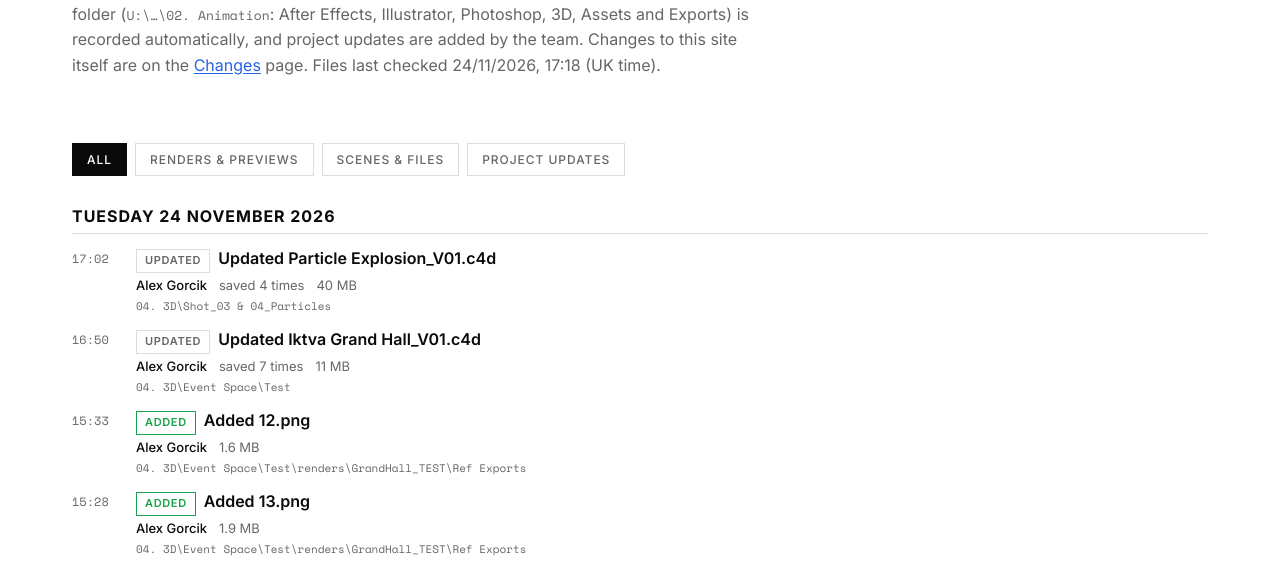
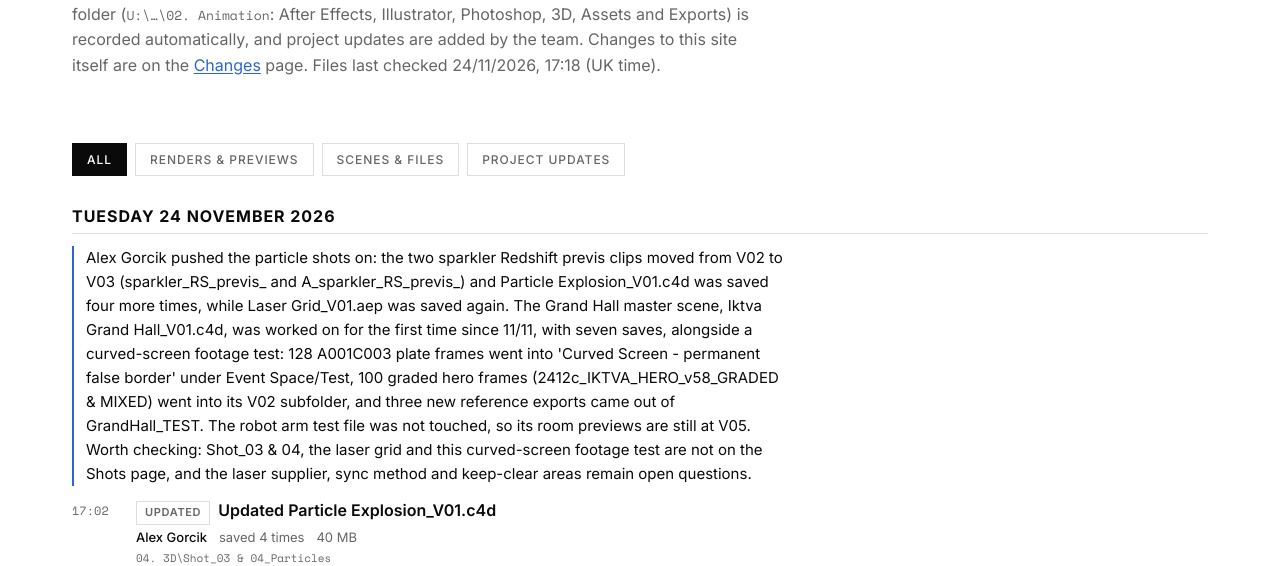
Before and after one commit to rd-code-storage/iktva, an Astro site: page /iktva/timeline in a window 1280 px wide. Shown: the part 269-835 px from the top of the page. Built offline with nearby package versions, Linux system fonts and the light colour scheme; Astro itself is replaced by a stand-in of ours.

Commit message:
Daily summary 24/11/2026
Co-Authored-By: Claude <noreply@anthropic.com>

```diff
--- a/src/content/summaries.json
+++ b/src/content/summaries.json
@@ -1,4 +1,8 @@
 [
+  {
+    "date": "2026-11-24",
+    "summary": "Alex Gorcik pushed the particle shots on: the two sparkler Redshift previs clips moved from V02 to V03 (sparkler_RS_previs_ and A_sparkler_RS_previs_) and Particle Explosion_V01.c4d was saved four more times, while Laser Grid_V01.aep was saved again. The Grand Hall master scene, Iktva Grand Hall_V01.c4d, was worked on for the first time since 11/11, with seven saves, alongside a curved-screen footage test: 128 A001C003 plate frames went into 'Curved Screen - permanent false border' under Event Space/Test, 100 graded hero frames (2412c_IKTVA_HERO_v58_GRADED & MIXED) went into its V02 subfolder, and three new reference exports came out of GrandHall_TEST. The robot arm test file was not touched, so its room previews are still at V05. Worth checking: Shot_03 & 04, the laser grid and this curved-screen footage test are not on the Shots page, and the laser supplier, sync method and keep-clear areas remain open questions."
+  },
   {
     "date": "2026-11-23",
     "summary": "First recorded activity since 18/11: Alex Gorcik started work on the particle shots, adding a new scene, Particle Explosion_V01.c4d, in a new Shot_03 & 04_Particles folder and exporting two first Redshift sparkler previs clips (sparkler_RS_previs_V01_ and A_sparkler_RS_previs_V01_) to 3D Exports. Alex also started an After Effects project for the lasers, Laser Grid_V01.aep, saved four times. The robot arm test was not touched, so its room previews are still at V05. Worth checking: Shot_03 & 04 and the laser grid are not on the Shots page yet, and the laser supplier, sync method and keep-clear areas are still open questions."
```
Also changed, not shown: STATUS.md (+1 -0 lines).
